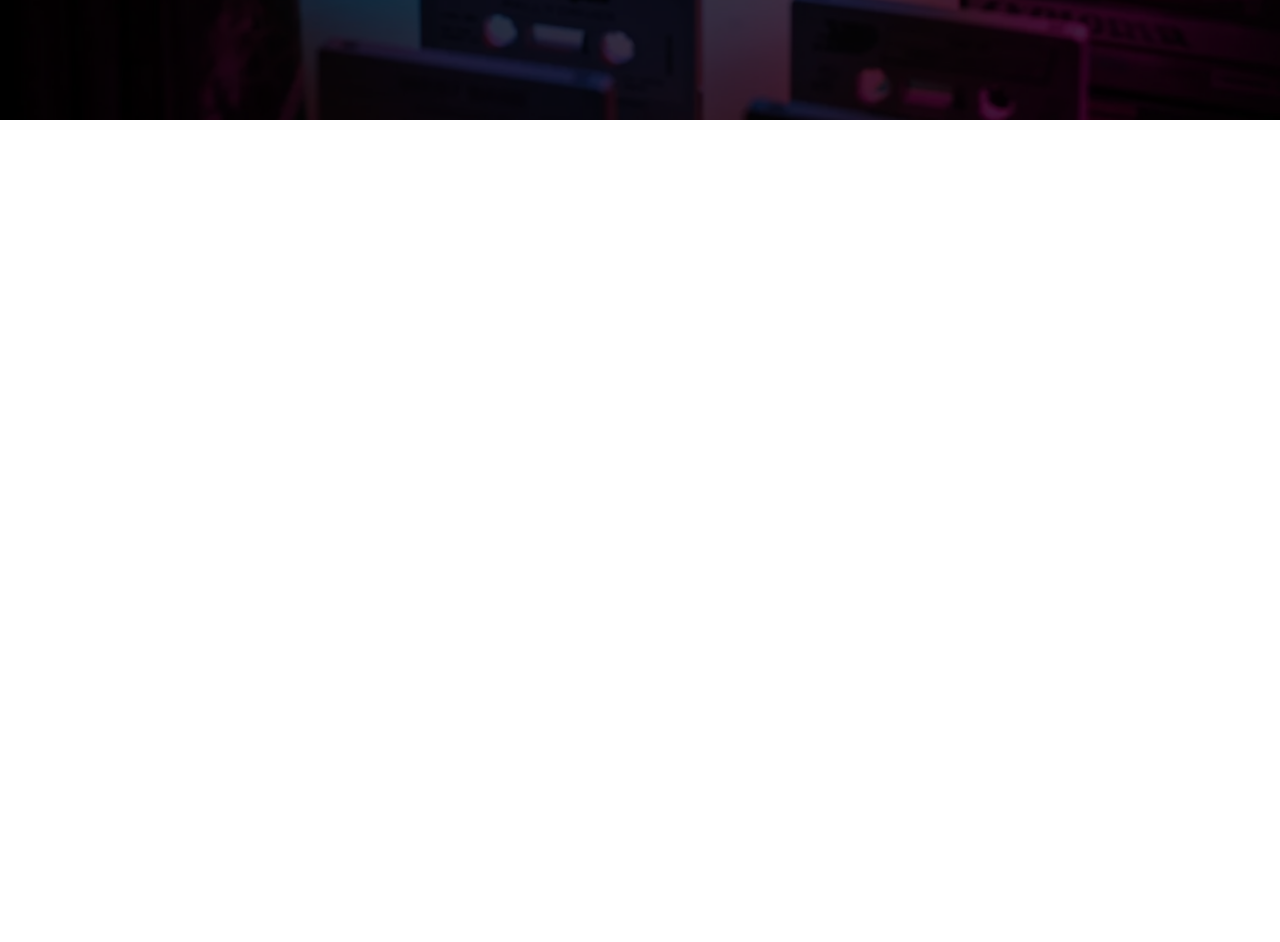
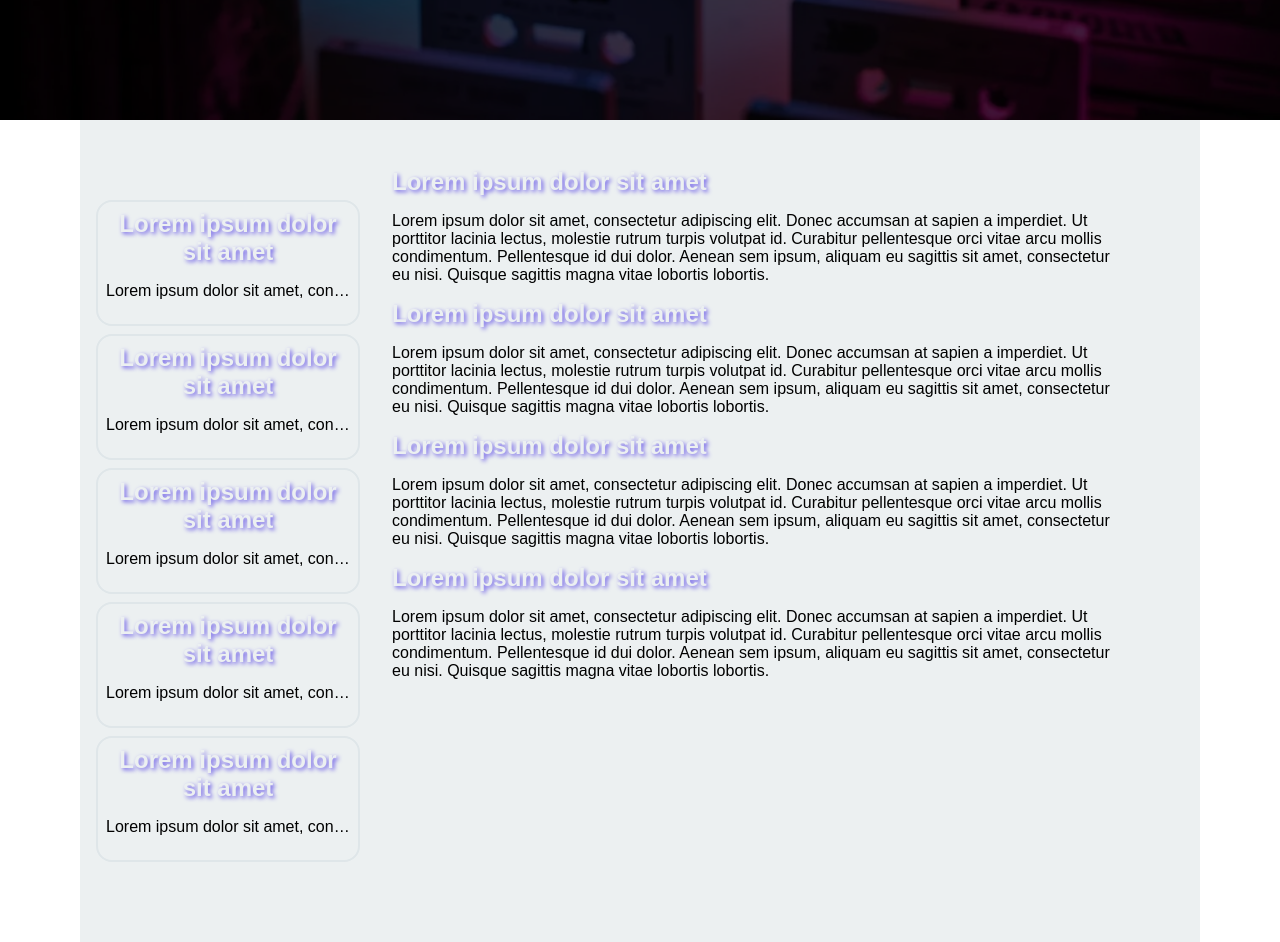
Before and after one commit to grzesiekS/gamer_collentions, a React (Create React App) app: page / in a window 1280 px wide. Shown: the part 600-1542 px from the top of the page. Before the commit the page ends 800 px from the top, so only its background shows below. Built offline with nearby package versions, Linux system fonts and the light colour scheme; a web font is replaced by a local one.

Commit message:
Add Information and News components

```diff
--- /dev/null
+++ b/src/components/features/Info/Info.module.scss
@@ -0,0 +1,3 @@
+.container {
+  padding: 3em 5em 3em 2em;
+}
--- /dev/null
+++ b/src/components/features/Info/InfoElement/InfoElement.tsx
@@ -0,0 +1,12 @@
+import React from 'react';
+import { alignTextCSS, sizeCSS } from '../../../../Util';
+import Title from '../../../common/Title/Title';
+
+const InfoElement : React.FC<InfoElementProps> = ({ title, description }) => (
+  <div>
+    <Title align={alignTextCSS.left} size={sizeCSS.small} content={title} />
+    <p>{description}</p>
+  </div>
+);
+
+export default InfoElement;
--- /dev/null
+++ b/src/components/features/Info/Information.tsx
@@ -0,0 +1,36 @@
+import React from 'react';
+import styles from './Info.module.scss';
+import InfoElement from './InfoElement/InfoElement';
+
+const infoData = [
+  {
+    _id: '1',
+    title: 'Lorem ipsum dolor sit amet',
+    description: 'Lorem ipsum dolor sit amet, consectetur adipiscing elit. Donec accumsan at sapien a imperdiet. Ut porttitor lacinia lectus, molestie rutrum turpis volutpat id. Curabitur pellentesque orci vitae arcu mollis condimentum. Pellentesque id dui dolor. Aenean sem ipsum, aliquam eu sagittis sit amet, consectetur eu nisi. Quisque sagittis magna vitae lobortis lobortis.',
+  },
+  {
+    _id: '2',
+    title: 'Lorem ipsum dolor sit amet',
+    description: 'Lorem ipsum dolor sit amet, consectetur adipiscing elit. Donec accumsan at sapien a imperdiet. Ut porttitor lacinia lectus, molestie rutrum turpis volutpat id. Curabitur pellentesque orci vitae arcu mollis condimentum. Pellentesque id dui dolor. Aenean sem ipsum, aliquam eu sagittis sit amet, consectetur eu nisi. Quisque sagittis magna vitae lobortis lobortis.',
+  },
+  {
+    _id: '3',
+    title: 'Lorem ipsum dolor sit amet',
+    description: 'Lorem ipsum dolor sit amet, consectetur adipiscing elit. Donec accumsan at sapien a imperdiet. Ut porttitor lacinia lectus, molestie rutrum turpis volutpat id. Curabitur pellentesque orci vitae arcu mollis condimentum. Pellentesque id dui dolor. Aenean sem ipsum, aliquam eu sagittis sit amet, consectetur eu nisi. Quisque sagittis magna vitae lobortis lobortis.',
+  },
+  {
+    _id: '4',
+    title: 'Lorem ipsum dolor sit amet',
+    description: 'Lorem ipsum dolor sit amet, consectetur adipiscing elit. Donec accumsan at sapien a imperdiet. Ut porttitor lacinia lectus, molestie rutrum turpis volutpat id. Curabitur pellentesque orci vitae arcu mollis condimentum. Pellentesque id dui dolor. Aenean sem ipsum, aliquam eu sagittis sit amet, consectetur eu nisi. Quisque sagittis magna vitae lobortis lobortis.',
+  },
+];
+
+const Information : React.FC = () => (
+  <div className={styles.container}>
+    {infoData.map(info => (
+      <InfoElement key={info._id} title={info.title} description={info.description} />
+    ))}
+  </div>
+);
+
+export default Information;
--- /dev/null
+++ b/src/components/features/News/News.module.scss
@@ -0,0 +1,3 @@
+.container {
+  padding: 5em 0 5em 1em;
+}
--- /dev/null
+++ b/src/components/features/News/News.tsx
@@ -0,0 +1,51 @@
+import React from 'react';
+import styles from './News.module.scss';
+import NewsElement from './NewsElement/NewsElement';
+
+const newsData = [
+  {
+    _id: '1',
+    title: 'Lorem ipsum dolor sit amet',
+    description: 'Lorem ipsum dolor sit amet, consectetur adipiscing elit. Donec accumsan at sapien a imperdiet. Ut porttitor lacinia lectus, molestie rutrum turpis volutpat id. Curabitur pellentesque orci vitae arcu mollis condimentum. Pellentesque id dui dolor. Aenean sem ipsum, aliquam eu sagittis sit amet, consectetur eu nisi. Quisque sagittis magna vitae lobortis lobortis.',
+    date: new Date(),
+  },
+  {
+    _id: '2',
+    title: 'Lorem ipsum dolor sit amet',
+    description: 'Lorem ipsum dolor sit amet, consectetur adipiscing elit. Donec accumsan at sapien a imperdiet. Ut porttitor lacinia lectus, molestie rutrum turpis volutpat id. Curabitur pellentesque orci vitae arcu mollis condimentum. Pellentesque id dui dolor. Aenean sem ipsum, aliquam eu sagittis sit amet, consectetur eu nisi. Quisque sagittis magna vitae lobortis lobortis.',
+    date: new Date(),
+  },
+  {
+    _id: '3',
+    title: 'Lorem ipsum dolor sit amet',
+    description: 'Lorem ipsum dolor sit amet, consectetur adipiscing elit. Donec accumsan at sapien a imperdiet. Ut porttitor lacinia lectus, molestie rutrum turpis volutpat id. Curabitur pellentesque orci vitae arcu mollis condimentum. Pellentesque id dui dolor. Aenean sem ipsum, aliquam eu sagittis sit amet, consectetur eu nisi. Quisque sagittis magna vitae lobortis lobortis.',
+    date: new Date(),
+  },
+  {
+    _id: '4',
+    title: 'Lorem ipsum dolor sit amet',
+    description: 'Lorem ipsum dolor sit amet, consectetur adipiscing elit. Donec accumsan at sapien a imperdiet. Ut porttitor lacinia lectus, molestie rutrum turpis volutpat id. Curabitur pellentesque orci vitae arcu mollis condimentum. Pellentesque id dui dolor. Aenean sem ipsum, aliquam eu sagittis sit amet, consectetur eu nisi. Quisque sagittis magna vitae lobortis lobortis.',
+    date: new Date(),
+  },
+  {
+    _id: '5',
+    title: 'Lorem ipsum dolor sit amet',
+    description: 'Lorem ipsum dolor sit amet, consectetur adipiscing elit. Donec accumsan at sapien a imperdiet. Ut porttitor lacinia lectus, molestie rutrum turpis volutpat id. Curabitur pellentesque orci vitae arcu mollis condimentum. Pellentesque id dui dolor. Aenean sem ipsum, aliquam eu sagittis sit amet, consectetur eu nisi. Quisque sagittis magna vitae lobortis lobortis.',
+    date: new Date(),
+  },
+];
+
+const News : React.FC = () => (
+  <div className={styles.container}>
+    {newsData.map(news => (
+      <NewsElement
+        key={news._id}
+        title={news.title}
+        description={news.description}
+        date={news.date}
+      />
+    ))}
+  </div>
+);
+
+export default News;
--- /dev/null
+++ b/src/components/features/News/NewsElement/NewsElement.module.scss
@@ -0,0 +1,25 @@
+@import "../../../../styles/settings.scss";
+
+.container {
+  border: 2px solid $NewsElement_border_color;
+  box-sizing: border-box;
+  border-radius: 1em;
+  margin-top: 0.5em;
+  padding: 0.5em;
+  transition: all 0.5s;
+
+  &:hover {
+    cursor: pointer;
+    box-shadow: 0.2em 0.2em 0.4em $NewsElement_box-shadow_hover_color;
+  }
+
+  &:first-child {
+    margin-top: 0;
+  }
+}
+
+.description {
+  text-overflow: ellipsis;
+  white-space: nowrap;
+  overflow: hidden;
+}
--- /dev/null
+++ b/src/components/features/News/NewsElement/NewsElement.tsx
@@ -0,0 +1,13 @@
+import React from 'react';
+import styles from './NewsElement.module.scss';
+import Title from '../../../common/Title/Title';
+import { alignTextCSS, sizeCSS } from '../../../../Util';
+
+const NewsElement : React.FC<NewsElementProps> = ({ title, description, date }) => (
+  <div className={styles.container}>
+    <Title align={alignTextCSS.center} size={sizeCSS.small} content={title} />
+    <p className={styles.description}>{description}</p>
+  </div>
+);
+
+export default NewsElement;
--- /dev/null
+++ b/src/components/layout/NewsInfo/NewsInfo.module.scss
@@ -0,0 +1,9 @@
+@import "../../../styles/settings.scss";
+
+.container {
+  max-width: 1120px;
+  margin: 0 auto;
+  display: grid;
+  grid-template-columns: 25% 75%;
+  background-color: $NewsInfo_bg-color;
+}
--- /dev/null
+++ b/src/components/layout/NewsInfo/NewsInfo.tsx
@@ -0,0 +1,14 @@
+import React from 'react';
+import styles from './NewsInfo.module.scss';
+import News from '../../features/News/News';
+
+const NewsInfo : React.FC<NewsInfoProps> = ({ children }) => (
+  <div className={styles.container}>
+    <News />
+    <div>
+      {children}
+    </div>
+  </div>
+);
+
+export default NewsInfo;
--- a/src/components/views/MainPage/MainPage.tsx
+++ b/src/components/views/MainPage/MainPage.tsx
@@ -1,9 +1,13 @@
 import React from 'react';
+import Information from '../../features/Info/Information';
 import MainLayout from '../../layout/MainLayout/MainLayout';
+import NewsInfo from '../../layout/NewsInfo/NewsInfo';
 
 const MainPage : React.FC = () => (
   <MainLayout>
-    <div></div>
+    <NewsInfo>
+      <Information />
+    </NewsInfo>
   </MainLayout>
 );
 
--- a/src/styles/settings.scss
+++ b/src/styles/settings.scss
@@ -33,3 +33,10 @@ $Button_bg-color: $clouds;
 $Button_hover_bg-color: $exodus_fruit;
 $Button_hover_content_color: $city_lights;
 $Button_content_color: $american_river;
+
+//NewsInfo
+$NewsInfo_bg-color: $clouds;
+
+//NewsElement
+$NewsElement_border_color: $city_lights;
+$NewsElement_box-shadow_hover_color: $exodus_fruit;
```
Also changed, not shown: src/type.d.ts (+15 -0 lines).
